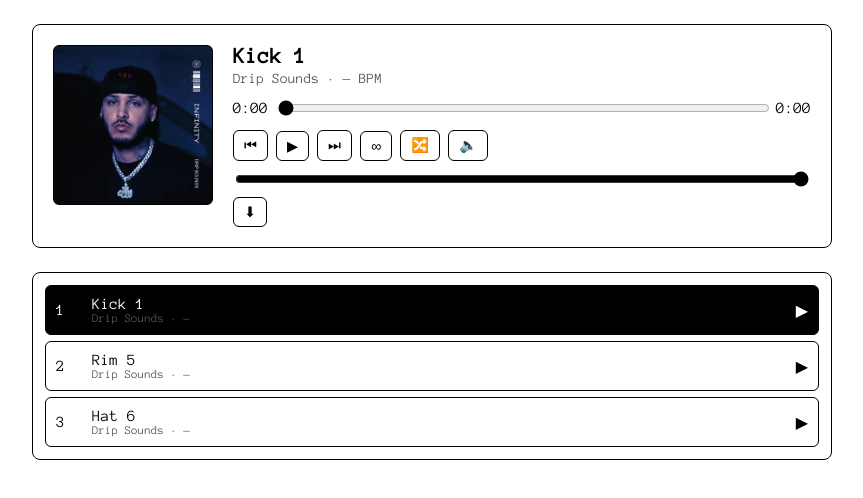
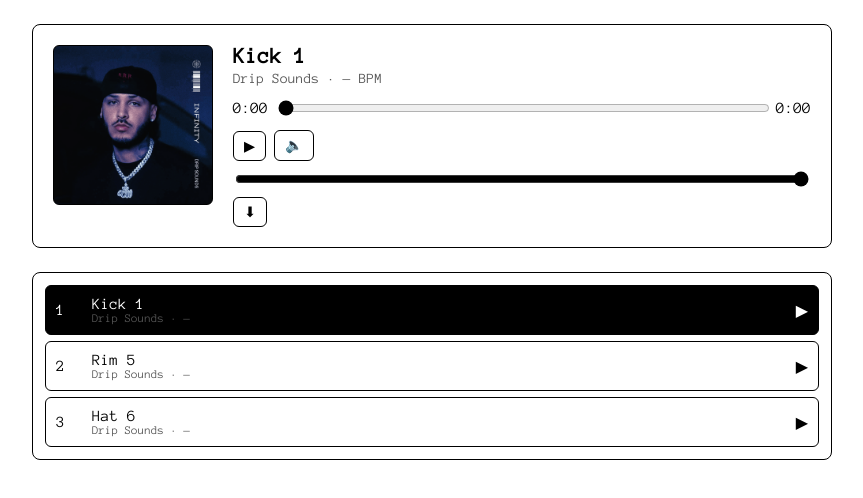
Before and after one commit to alexbrayensonlara23-hub/Drip_Play, a plain HTML site: page index.html in a window 1280 px wide. Shown: the whole page, without its empty margins (208-1071 px from the left). Drawn offline with Linux system fonts and the light colour scheme.

Commit message:
Update index.html

```diff
--- a/index.html
+++ b/index.html
@@ -20,11 +20,7 @@
           <span id="duration">0:00</span>
         </div>
         <div class="controls">
-          <button id="prev">⏮</button>
           <button id="play">▶</button>
-          <button id="next">⏭</button>
-          <button id="loop">∞</button>
-          <button id="shuffle">🔀</button>
           <button id="mute">🔈</button>
           <input type="range" id="volume" min="0" max="1" step="0.01" value="1" />
           <a id="download" href="#" download>⬇</a>
```
